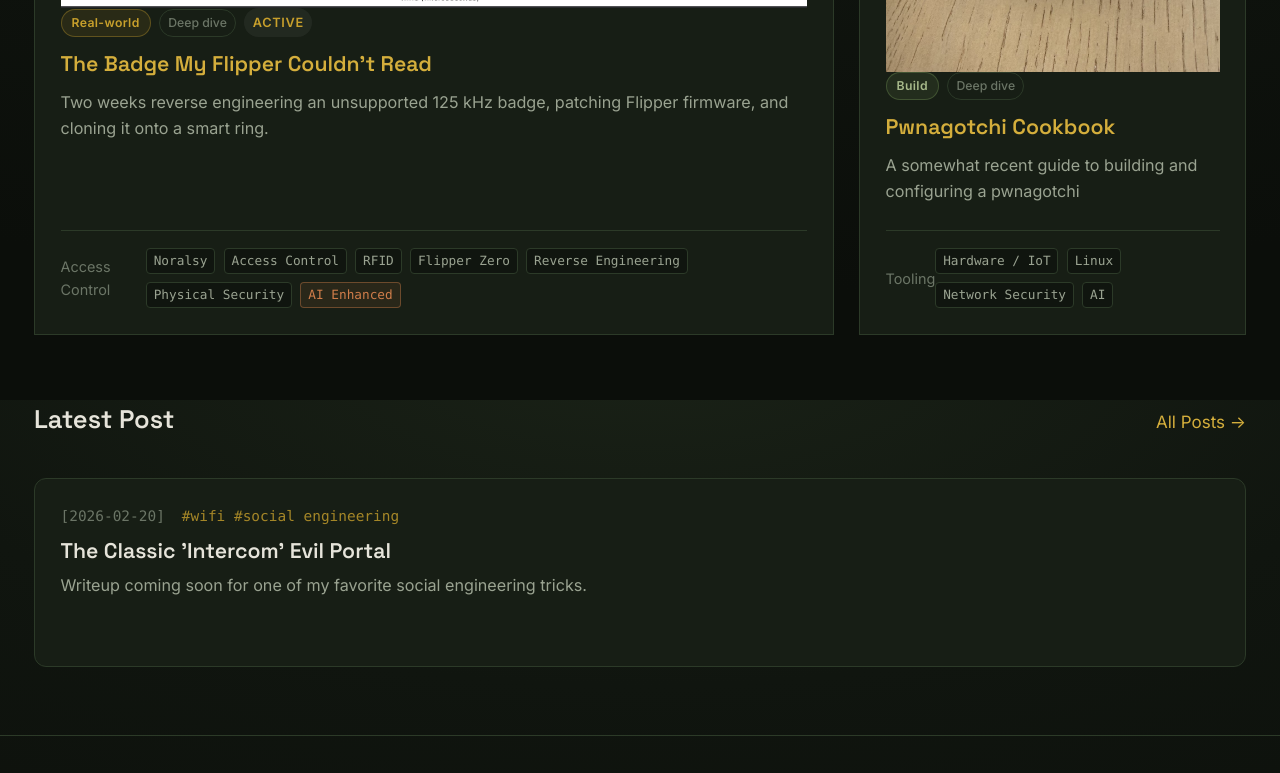
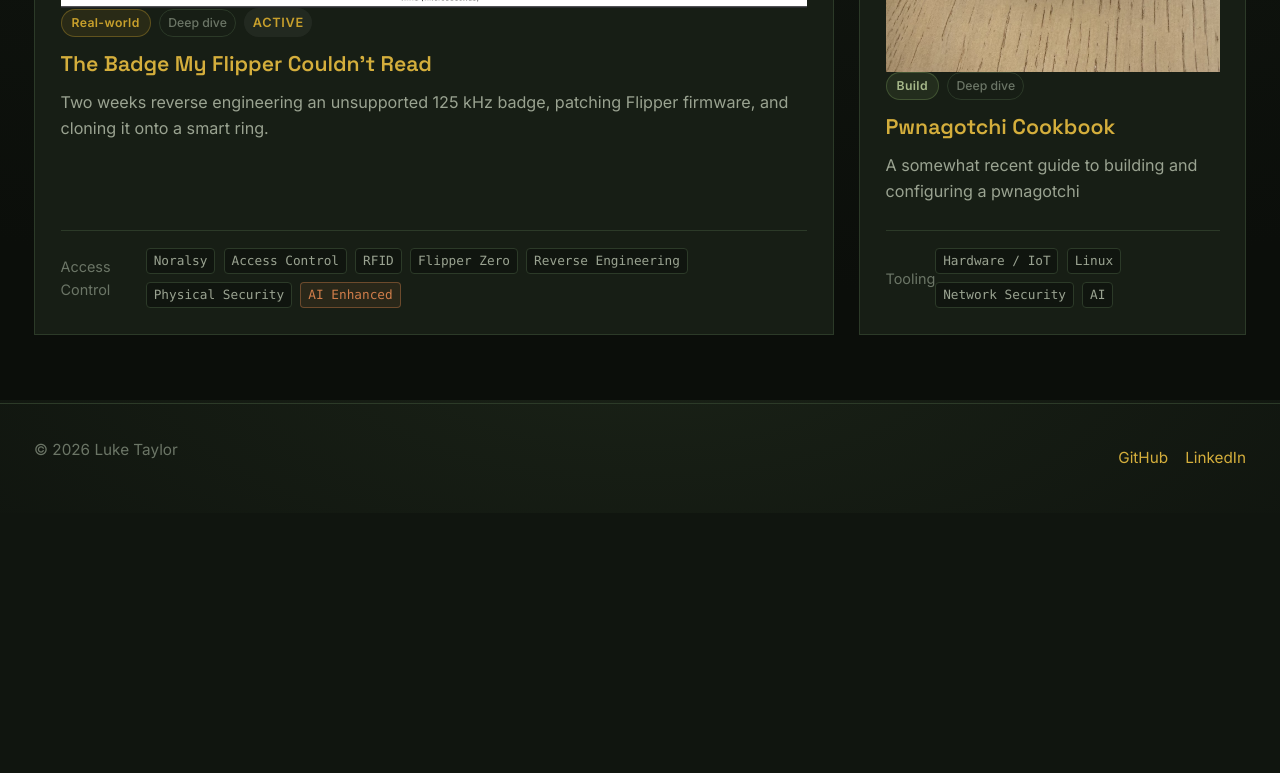
Before and after one commit to luketnc/LukeTaylorPortfolio, a React (Vite) app: page /#/ in a window 1280 px wide. Shown: the part 2000-2773 px from the top of the page. After the commit the page ends 2513 px from the top, so only its background shows below. Built offline with nearby package versions, Linux system fonts and the light colour scheme.

Commit message:
Vaulted blog and tools for now
didnt use enough to be worth displaying

```diff
--- a/src/App.jsx
+++ b/src/App.jsx
@@ -1,12 +1,12 @@
-import { HashRouter, Routes, Route } from 'react-router-dom';
+import { HashRouter, Routes, Route, Navigate } from 'react-router-dom';
 import Layout from './components/Layout';
 // Pages
 import Home from './pages/Home';
 import ProjectsIndex from './pages/ProjectsIndex';
 import ProjectDetail from './pages/ProjectDetail';
-import Blog from './pages/Blog';
-import BlogPost from './pages/BlogPost';
-import Tools from './pages/Tools';
+// import Blog from './pages/Blog';
+// import BlogPost from './pages/BlogPost';
+// import Tools from './pages/Tools';
 import Contact from './pages/Contact';
 
 function App() {
@@ -17,10 +17,12 @@ function App() {
           <Route index element={<Home />} />
           <Route path="projects" element={<ProjectsIndex />} />
           <Route path="projects/:slug" element={<ProjectDetail />} />
-          <Route path="blog" element={<Blog />} />
-          <Route path="blog/:slug" element={<BlogPost />} />
-          <Route path="tools" element={<Tools />} />
+          {/* <Route path="blog" element={<Blog />} /> */}
+          {/* <Route path="blog/:slug" element={<BlogPost />} /> */}
+          {/* <Route path="tools" element={<Tools />} /> */}
           <Route path="contact" element={<Contact />} />
+          {/* Any stale/removed route (blog, tools, typos) falls back to home. */}
+          <Route path="*" element={<Navigate to="/" replace />} />
         </Route>
       </Routes>
     </HashRouter>
--- a/src/components/Footer.jsx
+++ b/src/components/Footer.jsx
@@ -1,5 +1,3 @@
-import { Link } from 'react-router-dom';
-
 export default function Footer() {
     return (
         <footer className="footer">
@@ -11,7 +9,6 @@ export default function Footer() {
                     <div className="footer-links">
                         <a href="https://github.com/luketnc" target="_blank" rel="noopener noreferrer">GitHub</a>
                         <a href="https://www.linkedin.com/in/luketaylorapp/" target="_blank" rel="noopener noreferrer">LinkedIn</a>
-                        <Link to="/blog">Blog</Link>
                     </div>
                 </div>
             </div>
--- a/src/components/Navbar.jsx
+++ b/src/components/Navbar.jsx
@@ -9,8 +9,9 @@ export default function Navbar() {
   const links = [
     { name: 'Home', path: '/' },
     { name: 'Projects', path: '/projects' },
-    { name: 'Blog', path: '/blog' },
-    { name: 'Tools', path: '/tools' },
+    // Hidden for now — not maintaining a separate blog or tools page. Projects is the blog.
+    // { name: 'Blog', path: '/blog' },
+    // { name: 'Tools', path: '/tools' },
   ];
 
   const isActive = (path) => {
--- a/src/pages/Home.jsx
+++ b/src/pages/Home.jsx
@@ -1,6 +1,5 @@
-import { projectsData, blogData } from '../data/api';
+import { projectsData } from '../data/api';
 import ProjectCard from '../components/ProjectCard';
-import BlogPreview from '../components/BlogPreview';
 import { Link } from 'react-router-dom';
 
 export default function Home() {
@@ -12,7 +11,6 @@ export default function Home() {
         .sort((a, b) => featureRank(b) - featureRank(a))
         // 5 tiles cleanly: the 2x2 feature (4 cells) + the wide card (2) + 3 singles = 9 = 3 full rows.
         .slice(0, 5);
-    const latestPost = blogData[0];
 
     return (
         <div className="home-page">
@@ -44,20 +42,7 @@ export default function Home() {
                 </div>
             </section >
 
-            {/* Latest Update */}
-            {
-                latestPost && (
-                    <section className="latest-update-section container section-padding">
-                        <div className="section-header">
-                            <h2>Latest Post</h2>
-                            <Link to="/blog" className="view-all-link">All Posts →</Link>
-                        </div>
-                        <div className="latest-update-card">
-                            <BlogPreview post={latestPost} />
-                        </div>
-                    </section>
-                )
-            }
+            {/* Latest Post section hidden while the blog is disabled. */}
         </div >
     );
 }
```
